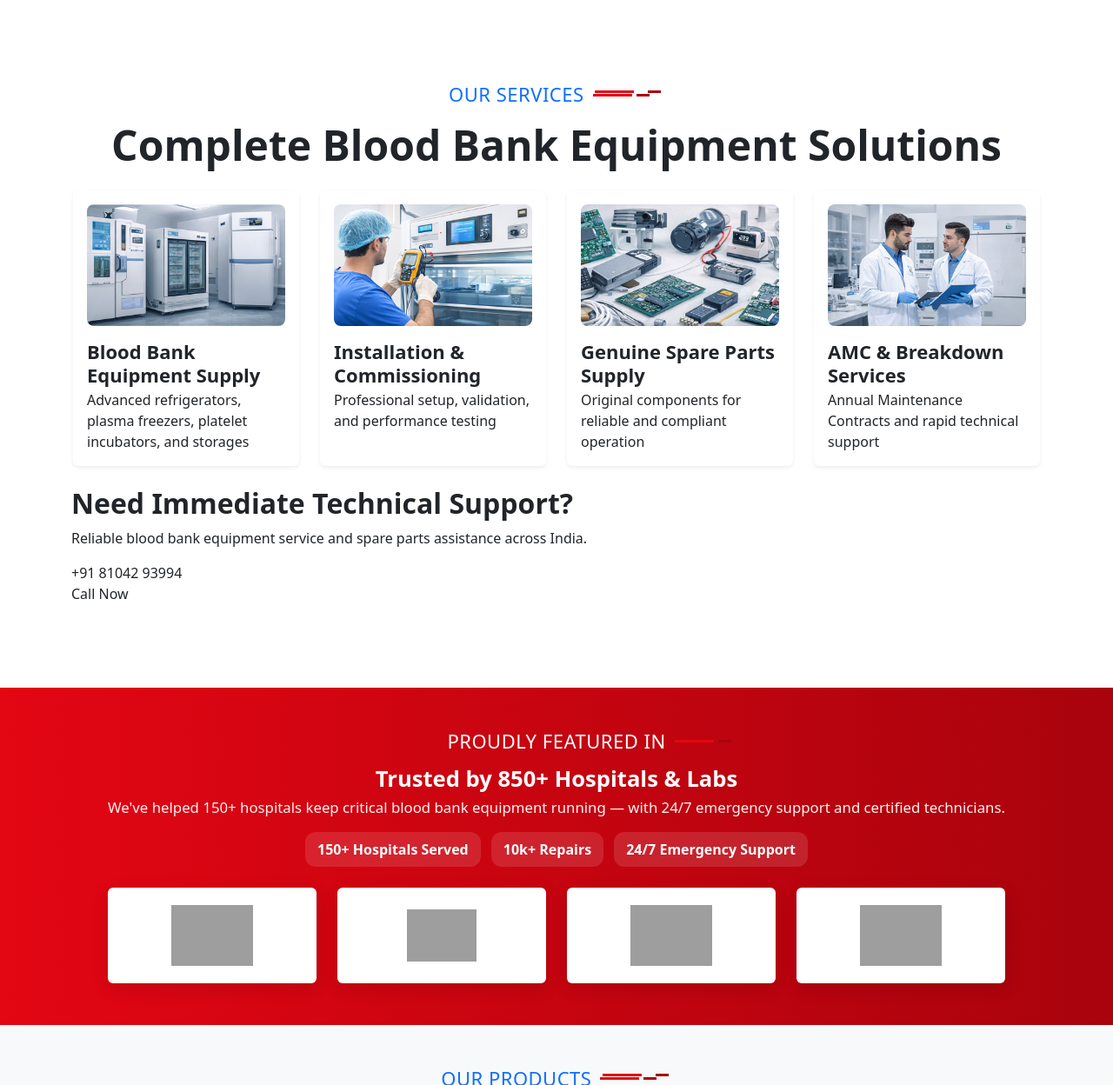
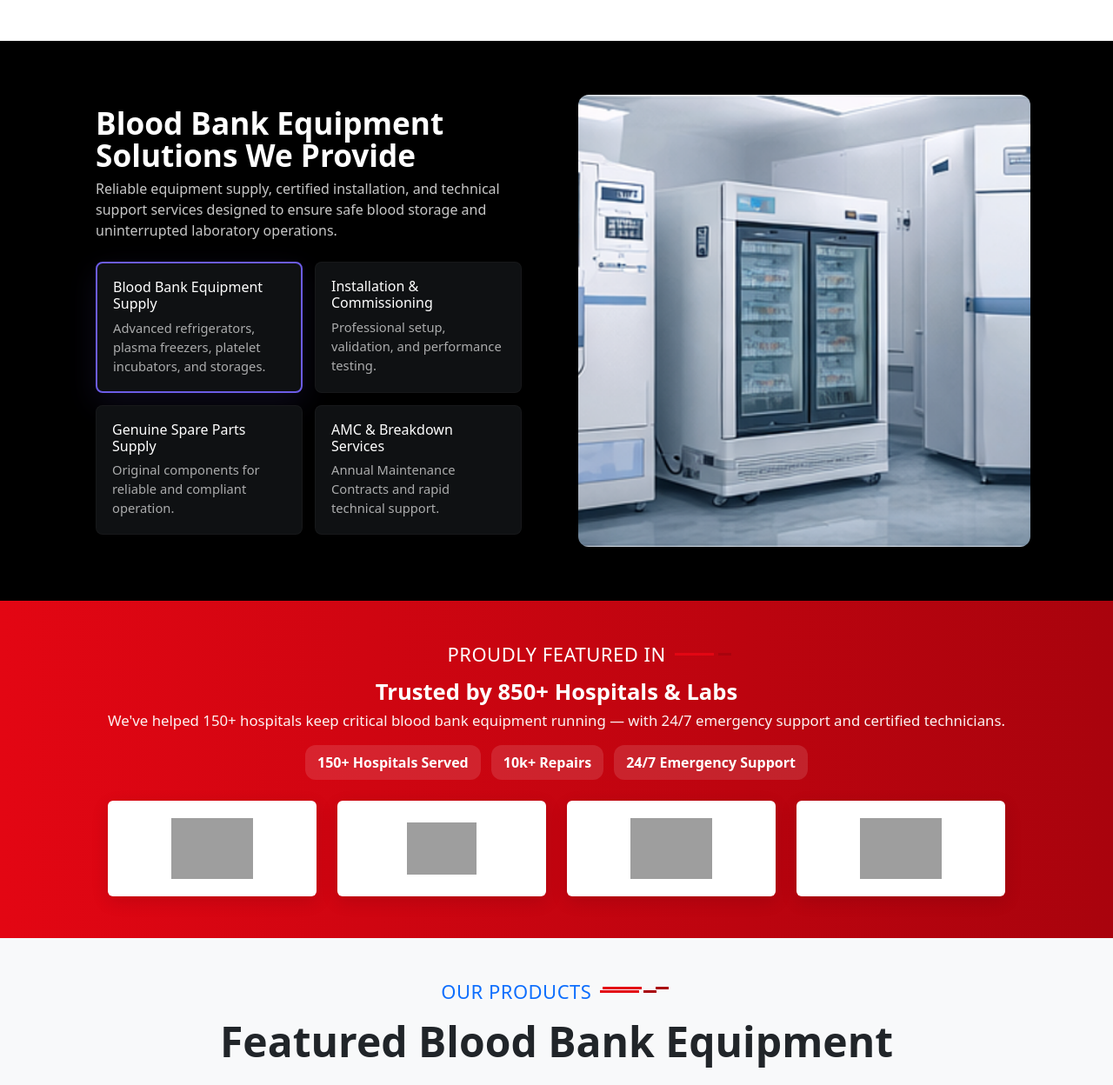
Before and after one commit to sumit1000kumar/AnanyaSalesBackup, a PHP site: page /Ram_dada_dashboard/new.php in a window 1280 px wide. Shown: the part 1492-2740 px from the top of the page at 87% size. Run offline with PHP 8.4, Linux system fonts and the light colour scheme; some libraries are stand-ins or nearby versions; grey boxes are pictures that could not be loaded.

Commit message:
service section completed

```diff
--- a/new.php
+++ b/new.php
@@ -690,48 +690,126 @@ if (
 
 
     <!-- Service Start -->
-    <div class="container-fluid py-5 wow fadeInUp" data-wow-delay="0.1s">
+    <div class="container-fluid py-5 service-section" id="services">
         <div class="container">
-            <div class="section-title mb-4 text-center">
-                <h5 class="position-relative d-inline-block text-primary text-uppercase mb-2" style="font-size: 22px; letter-spacing: 0.5px;">OUR SERVICES</h5>
-                <span class="d-inline-block align-middle mx-2" style="border-top: 3px solid #e30613; width: 45px; position: relative; top: -8px;"></span>
-                <span class="d-inline-block align-middle mx-1" style="border-top: 3px solid #a9030d; width: 15px; position: relative; top: -8px;"></span>
-                <h1 class="display-5 mb-0 mt-2" style="font-weight:700;">Complete Blood Bank Equipment Solutions</h1>
-            </div>
-            <div class="d-flex justify-content-center gap-4 mb-4 flex-wrap">
-                <div class="service-card text-left bg-white rounded shadow-sm p-3" style="width:260px;">
-                    <img src="assets/images/blood-bank-supply-service-1.png" alt="Blood Bank Equipment Supply" style="width:100%;height:140px;object-fit:cover;border-radius:8px;">
-                    <h3 class="mt-3 mb-1" style="font-size:22px;font-weight:600;text-align:left;">Blood Bank Equipment Supply</h3>
-                    <p class="mb-0" style="font-size:16px;text-align:left;">Advanced refrigerators, plasma freezers, platelet incubators, and storages</p>
-                </div>
-                <div class="service-card text-left bg-white rounded shadow-sm p-3" style="width:260px;">
-                    <img src="assets/images/installation-commissioning-service.png" alt="Installation & Commissioning" style="width:100%;height:140px;object-fit:cover;border-radius:8px;">
-                    <h3 class="mt-3 mb-1" style="font-size:22px;font-weight:600;text-align:left;">Installation & Commissioning</h3>
-                    <p class="mb-0" style="font-size:16px;text-align:left;">Professional setup, validation, and performance testing</p>
-                </div>
-                <div class="service-card text-left bg-white rounded shadow-sm p-3" style="width:260px;">
-                    <img src="assets/images/Genuine-spare-parts-supply-service.png" alt="Genuine Spare Parts Supply" style="width:100%;height:140px;object-fit:cover;border-radius:8px;">
-                    <h3 class="mt-3 mb-1" style="font-size:22px;font-weight:600;text-align:left;">Genuine Spare Parts Supply</h3>
-                    <p class="mb-0" style="font-size:16px;text-align:left;">Original components for reliable and compliant operation</p>
-                </div>
-                <div class="service-card text-left bg-white rounded shadow-sm p-3" style="width:260px;">
-                    <img src="assets/images/AMC-Breakdown-Service.png" alt="AMC & Breakdown Services" style="width:100%;height:140px;object-fit:cover;border-radius:8px;">
-                    <h3 class="mt-3 mb-1" style="font-size:22px;font-weight:600;text-align:left;">AMC & Breakdown Services</h3>
-                    <p class="mb-0" style="font-size:16px;text-align:left;">Annual Maintenance Contracts and rapid technical support</p>
-                </div>
-            </div>
-            <div class="support-attractive-container mb-5">
-                <div class="support-attractive-content">
-                    <div class="support-attractive-left">
-                        <h2>Need Immediate Technical Support?</h2>
-                        <p>Reliable blood bank equipment service and spare parts assistance across India.</p>
-                    </div>
-                    <div class="support-attractive-right">
-                        <div class="support-attractive-phone">
-                            <!-- <i class="fa fa-phone-alt"></i> -->
-                             +91 81042 93994
-                        </div>
-                        <div class="support-attractive-label">Call Now</div>
+            <style>
+            /* Redesigned services section (dark two-column layout) */
+            .service-section { padding-top: 3rem; padding-bottom: 3rem; background: #000; }
+            .service-panel { background: linear-gradient(180deg, #0f1724 0%, #0b1220 100%); color: #fff; border-radius: 12px; padding: 28px; }
+            .service-panel h5 { color: #f8f9fa; letter-spacing: 1px; font-weight:700; }
+            .service-panel h2 { font-size: 1.9rem; font-weight:800; margin-top:8px; color: #fff; }
+            .service-panel p.lead { color: rgba(255,255,255,0.85); }
+            .service-list { margin-top: 1.25rem; display:flex; flex-direction:column; gap:14px; }
+            .service-item { display:flex; gap:14px; align-items:flex-start; background: rgba(255,255,255,0.03); padding:14px; border-radius:10px; }
+            .service-item .icon { width:44px; height:44px; background: rgba(227,6,19,0.12); border-radius:8px; display:flex; align-items:center; justify-content:center; color:#e30613; font-size:18px; }
+            .service-item h5 { margin:0; font-size:1.02rem; font-weight:700; color:#fff; }
+            .service-item p { margin:0; color: rgba(255,255,255,0.75); font-size:0.95rem; }
+            .service-cta { margin-top:18px; }
+            .service-right { display:flex; align-items:center; justify-content:center; }
+            .service-right .image-frame { width:100%; display:flex; align-items:center; justify-content:center; height:100%; }
+            /* Make right-side image square and slightly shorter than left column */
+            .service-right img {
+                aspect-ratio: 1 / 1; /* force square */
+                width: auto;
+                max-width: 92%;      /* allow some breathing room */
+                max-height: 92%;     /* slightly less than full height of the column */
+                object-fit: cover;
+                border-radius:12px;
+                box-shadow: 0 10px 30px rgba(0,0,0,0.25);
+                transition: opacity .28s ease, transform .18s ease;
+            }
+
+            /* Slightly larger square on wide screens but never exceed 520px */
+            @media (min-width: 992px) {
+                .service-right img { max-width: 520px; }
+            }
+
+            @media (max-width: 991px) {
+                .service-panel { padding:20px; }
+                .service-panel h2 { font-size:1.6rem; }
+            }
+            @media (max-width: 576px) {
+                .service-item { flex-direction:row; padding:12px; }
+                .service-panel { padding:16px; }
+            }
+            </style>
+
+            <div class="row g-4 align-items-center">
+                <div class="col-lg-6">
+                    <div class="service-panel">
+                        <style>
+                        /* Exact-match styles for the image sample */
+                        .service-panel { background: transparent; color:#fff; border-radius:8px; padding:28px; }
+                        .service-panel h2.heading-large { font-size:2.2rem; font-weight:800; line-height:1.05; margin:0 0 8px 0; }
+                        .service-panel p.lead { color: rgba(255,255,255,0.78); max-width:520px; margin-bottom:20px; }
+
+                        .service-grid { display:grid; grid-template-columns:repeat(2,1fr); gap:14px; }
+                        .service-box { background: #0f1113; padding:18px; border-radius:8px; transition:transform .18s, box-shadow .18s, border-color .18s; border:1px solid rgba(255,255,255,0.03); }
+                        .service-box:hover{ transform: translateY(-6px); box-shadow: 0 12px 30px rgba(0,0,0,0.45); }
+                        .service-box.active, .service-box.active:hover { border:2px solid #6c5ce7; box-shadow: 0 12px 34px rgba(108,92,231,0.12); }
+                        .service-box h6 { margin:0; font-size:1rem; font-weight:700; color:#fff; }
+                        .service-box p { margin:6px 0 0 0; color: rgba(255,255,255,0.65); font-size:0.92rem; }
+
+                        .service-cta { margin-top:18px; display:flex; align-items:center; gap:18px; flex-wrap:wrap; }
+
+                        /* responsive tweaks */
+                        @media (max-width: 1200px) {
+                            .service-panel h2.heading-large { font-size:1.9rem; }
+                        }
+                        @media (max-width: 992px) {
+                            .service-panel{ padding:20px; }
+                            .service-grid{ gap:12px; }
+                        }
+                        @media (max-width: 768px) {
+                            .service-panel h2.heading-large { font-size:1.6rem; }
+                            .service-panel p.lead { max-width:100%; }
+                            .service-grid{ grid-template-columns:1fr; }
+                            .service-box { padding:14px; }
+                        }
+                        @media (max-width: 576px) {
+                            .service-panel{ padding:16px; }
+                            .service-box { padding:12px; }
+                            .service-box h6 { font-size:0.98rem; }
+                            .service-cta{ flex-direction:column; align-items:flex-start; }
+                            .image-frame { display:block; margin:18px auto 0; }
+                            .image-frame img { width:100%; height:auto; }
+                        }
+                        </style>
+
+                        <h2 class="heading-large">Blood Bank Equipment Solutions We Provide</h2>
+                        <p class="lead" style="margin-bottom:24px; font-size:1rem;">Reliable equipment supply, certified installation, and technical support services designed to ensure safe blood storage and uninterrupted laboratory operations.</p>
+
+                        <div class="service-grid">
+                            <div class="service-box active" tabindex="0" role="button" data-image="assets/images/blood-bank-supply-service-1.png" data-title="Blood Bank Equipment Supply">
+                                <h6>Blood Bank Equipment Supply</h6>
+                                <p>Advanced refrigerators, plasma freezers, platelet incubators, and storages.</p>
+                            </div>
+                            <div class="service-box" tabindex="0" role="button" data-image="assets/images/installation-commissioning-service.png" data-title="Installation & Commissioning">
+                                <h6>Installation & Commissioning</h6>
+                                <p>Professional setup, validation, and performance testing.</p>
+                            </div>
+                            <div class="service-box" tabindex="0" role="button" data-image="assets/images/Genuine-spare-parts-supply-service.png" data-title="Genuine Spare Parts Supply">
+                                <h6>Genuine Spare Parts Supply</h6>
+                                <p>Original components for reliable and compliant operation.</p>
+                            </div>
+                            <div class="service-box" tabindex="0" role="button" data-image="assets/images/AMC-Breakdown-Service.png" data-title="AMC & Breakdown Services">
+                                <h6>AMC & Breakdown Services</h6>
+                                <p>Annual Maintenance Contracts and rapid technical support.</p>
+                            </div>
+                        </div>
+
+                        <!-- <div class="service-cta">
+                            <a href="https://wa.me/918104293994" class="btn btn-danger btn-lg">Contact Now</a>
+                            <span style="color:rgba(255,255,255,0.75);">24/7 Emergency Support: <strong style="color:#fff;">+91 81042 93994</strong></span>
+                        </div> -->
+                    </div>
+                </div>
+
+                <div class="col-lg-6">
+                    <div class="service-right">
+                        <div class="image-frame">
+                            <img id="serviceRightImage" src="assets/images/blood-bank-supply-service-1.png" alt="Service Illustration" style="transition: opacity .28s ease;">
+                        </div>
                     </div>
                 </div>
             </div>
@@ -739,6 +817,43 @@ if (
     </div>
     <!-- Service End -->
 
+    <script>
+    (function(){
+        // Image swap for service boxes
+        const boxes = document.querySelectorAll('.service-box');
+        const img = document.getElementById('serviceRightImage');
+        if (!boxes.length || !img) return;
+
+        // Click and keyboard handler
+        boxes.forEach(box=>{
+            box.style.cursor = 'pointer';
+            function activate(){
+                // update active state
+                boxes.forEach(b=>b.classList.remove('active'));
+                box.classList.add('active');
+
+                const src = box.getAttribute('data-image');
+                const title = box.getAttribute('data-title') || img.getAttribute('alt');
+                if (!src) return;
+                // Fade-out, swap, fade-in
+                img.style.opacity = 0;
+                const newImg = new Image();
+                newImg.onload = function(){
+                    img.src = src;
+                    img.alt = title;
+                    img.style.opacity = 1;
+                };
+                newImg.src = src;
+            }
+            box.addEventListener('click', activate);
+            box.addEventListener('keydown', function(e){ if(e.key==='Enter' || e.key===' ') { e.preventDefault(); activate(); } });
+        });
+
+        // Initialize first active
+        const first = document.querySelector('.service-box');
+        if (first) first.click();
+    })();
+    </script>
     <!-- Featured Start -->
     <div class="container-fluid py-5 featured-section" id="featured" style="background: linear-gradient(90deg,#e30613 0%, #a9030d 100%);">
         <div class="container text-center text-white">
```
